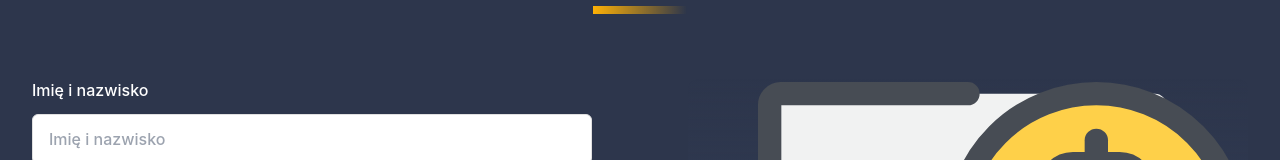
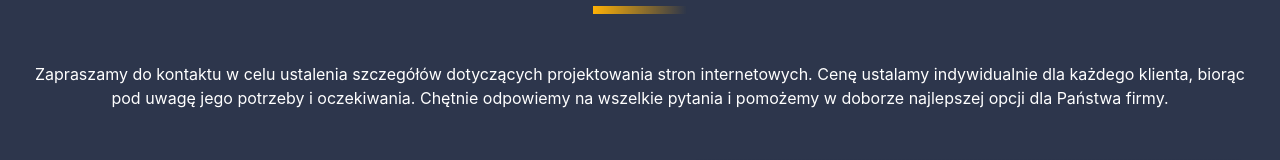
Before and after one commit to dziekiczan1/eRZet, a React (Create React App) app: page / in a window 1280 px wide. Shown: the part 3077-3237 px from the top of the page. Built offline with nearby package versions, Linux system fonts and the light colour scheme.

Commit message:
fix: add Pricing description

```diff
--- a/src/components/Pricing/Pricing.js
+++ b/src/components/Pricing/Pricing.js
@@ -66,15 +66,35 @@ const Pricing = () => {
           <div className="w-full h-2 bg-gradient-to-r from-orange-100 to-transparent"></div>
         </Heading>
         {isSend ? (
-          <div className="w-full text-center text-2xl text-white">
+          <p
+            className={
+              theme === "dark"
+                ? "w-full text-center text-2xl text-white my-4"
+                : "w-full text-center text-2xl text-slate-600 my-4"
+            }
+          >
             {t("sendSuccess")}
-          </div>
+          </p>
+        ) : isError ? (
+          <p
+            className={
+              theme === "dark"
+                ? "w-full text-center text-2xl text-white my-4"
+                : "w-full text-center text-2xl text-slate-600 my-4"
+            }
+          >
+            {t("sendError")}
+          </p>
         ) : (
-          isError && (
-            <div className="w-full text-center text-2xl text-white">
-              {t("sendError")}
-            </div>
-          )
+          <p
+            className={
+              theme === "dark"
+                ? "text-white text-center mx-8 my-4"
+                : "text-slate-600 text-center mx-8 my-4"
+            }
+          >
+            {t("pricingInfo")}
+          </p>
         )}
         <div className="flex flex-col lg:flex-row w-full mb-12">
           <motion.div
--- a/src/i18n.js
+++ b/src/i18n.js
@@ -97,6 +97,8 @@ const resources = {
       eCommerce: "e-Sklep",
       blogWebsite: "Strona Bloga",
       other: "Inne",
+      pricingInfo:
+        "Zapraszamy do kontaktu w celu ustalenia szczegółów dotyczących projektowania stron internetowych. Cenę ustalamy indywidualnie dla każdego klienta, biorąc pod uwagę jego potrzeby i oczekiwania. Chętnie odpowiemy na wszelkie pytania i pomożemy w doborze najlepszej opcji dla Państwa firmy.",
     },
   },
 };
```
